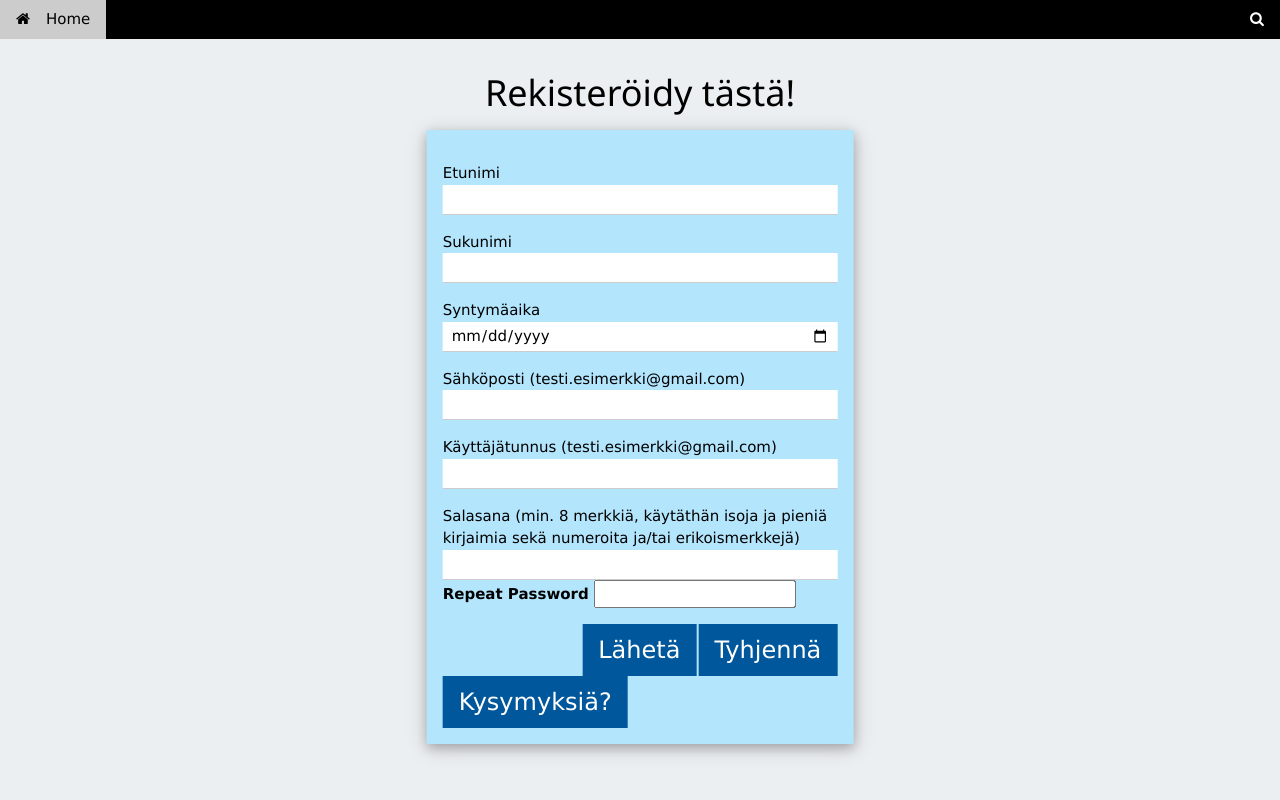
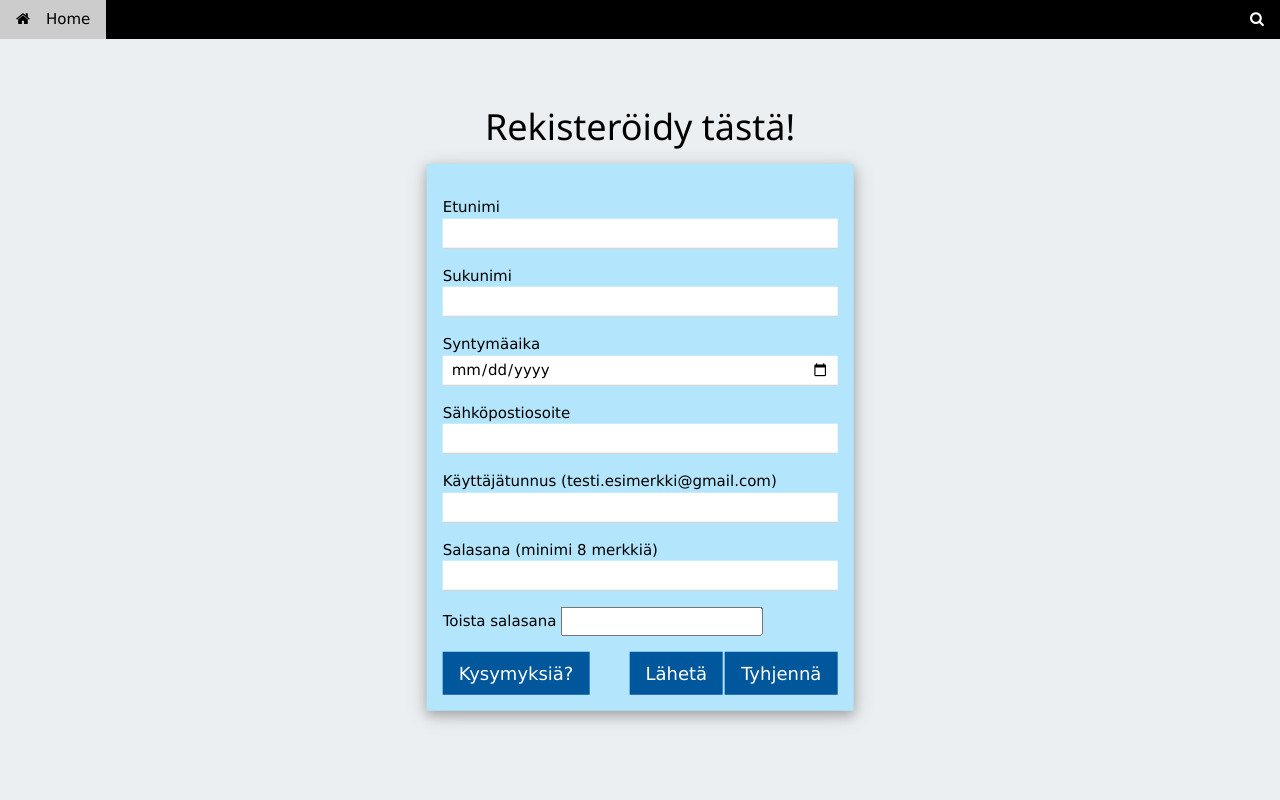
Before and after one commit to stinkybrew/Fitfix, a PHP site: page /register2.php in a window 1280 px wide. Run offline with PHP 8.4, Linux system fonts and the light colour scheme.

Commit message:
Update register2.php
pieniä muutoksia lisää

```diff
--- a/register2.php
+++ b/register2.php
@@ -10,18 +10,6 @@
 
     <body id="myPages" class="register">
 
-        <!-- Sidebar on click -->
-        <nav class="w3-sidebar w3-bar-block w3-white w3-card w3-animate-left w3-xxlarge" style="display:none;z-index:2" id="mySidebar">
-            <a href="javascript:void(0)" onclick="w3_close()" class="w3-bar-item w3-button w3-display-topright w3-text-teal">Close
-                <i class="fa fa-remove"></i>
-            </a>
-            <a href="#" class="w3-bar-item w3-button">Link 1</a>
-            <a href="#" class="w3-bar-item w3-button">Link 2</a>
-            <a href="#" class="w3-bar-item w3-button">Link 3</a>
-            <a href="#" class="w3-bar-item w3-button">Link 4</a>
-            <a href="#" class="w3-bar-item w3-button">Link 5</a>
-        </nav>
-
         <!-- Navbar -->
         <div class="w3-top">
             <div class="w3-bar w3-theme-d2 w3-left-align">
@@ -32,10 +20,6 @@
 
             <!-- Navbar on small screens -->
             <div id="navDemo" class="w3-bar-block w3-theme-d2 w3-hide w3-hide-large w3-hide-medium">
-                <a href="#team" class="w3-bar-item w3-button">Team</a>
-                <a href="#work" class="w3-bar-item w3-button">Work</a>
-                <a href="#pricing" class="w3-bar-item w3-button">Price</a>
-                <a href="#contact" class="w3-bar-item w3-button">Contact</a>
                 <a href="#" class="w3-bar-item w3-button">Search</a>
             </div>
         </div>
@@ -46,7 +30,7 @@
                 <div class="w3-third w3-display-middle">
                     <h1 class="w3-center">Rekisteröidy tästä!</h1>
                     <form class="w3-container w3-card-4 w3-padding-16 w3-white" action="lahetys.php" method="post">
-                      <div class="w3-section">
+                        <div class="w3-section">
                             <label>Etunimi</label>
                             <input class="w3-input" type="text" name="name" required>
                         </div>
@@ -59,7 +43,7 @@
                             <input class="w3-input" type="date" name="dob" required>
                         </div>
                         <div class="w3-section">
-                            <label>Sähköposti (testi.esimerkki@gmail.com)</label>
+                            <label>Sähköpostiosoite</label>
                             <input class="w3-input" type="text" name="email" required>
                         </div>
                         <div class="w3-section">
@@ -67,22 +51,24 @@
                             <input class="w3-input" type="text" name="email" required>
                         </div>
                         <div class="w3-section">
-                            <label for="password">Salasana (min. 8 merkkiä, käytäthän isoja ja pieniä kirjaimia sekä numeroita ja/tai erikoismerkkejä)</label>
+                            <label for="password">Salasana (minimi 8 merkkiä)</label>
                             <input class="w3-input" type="password" name="password" required>
-                            <label for="psw-repeat"><b>Repeat Password</b></label>
+                        </div>
+                        <div class="w3-section">
+                            <label for="psw-repeat">Toista salasana</label>
                             <input type="password" name="psw-repeat" required>
                         </div>
-                        <button type="reset" style="display:inline" class="w3-button w3-xlarge w3-right w3-theme" value="Reset">Tyhjennä</button>
-                        <input type="submit" style="display:inline;margin-right:2px" class="w3-button w3-xlarge w3-right w3-theme" value="Lähetä">
+                        <button type="reset" style="display:inline" class="w3-button w3-large w3-right w3-theme" value="Reset">Tyhjennä</button>
+                        <input type="submit" style="display:inline;margin-right:2px" class="w3-button w3-large w3-right w3-theme" value="Lähetä">
 
-                        <button type="button" onclick="document.getElementById('id01').style.display='block'" class="w3-button w3-xlarge w3-theme" title="Kysymys">Kysymyksiä?</button>
+                        <button type="button" onclick="document.getElementById('id01').style.display='block'" class="w3-button w3-large w3-theme" title="Kysymys">Kysymyksiä?</button>
                     </form>
                 </div>
                 <!--modal-->
                 <div id="id01" class="w3-modal">
                     <div class="w3-modal-content w3-card-4 w3-animate-top">
                         <header class="w3-container w3-teal w3-display-container">
-                            <span onclick="document.getElementById('id01').style.display='none'" class="w3-button w3-teal w3-display-topright"><i class="fa fa-remove"></i></span>
+                            <span onclick="document.getElementById('id01').style.display='none'" class="w3-button w3-teal w3-large w3-display-topright"><i class="fa fa-remove"></i></span>
                             <h4>Kysymyksiä?</h4>
                         </header>
                         <div class="w3-container">
@@ -92,7 +78,7 @@
                                     <input class="w3-input" type="text" name="name">
                                 </div>
                                 <div class="w3-section">
-                                    <label>Sähköpostiosoite(testi.esimerkki@gmail.com)</label>
+                                    <label>Sähköpostiosoite (testi.esimerkki@gmail.com)</label>
                                     <input class="w3-input" type="text" name="email">
                                 </div>
                                 <div class="w3-section">
@@ -111,7 +97,6 @@
                 </div>
             </div>
         </div>
-
         <!-- Footer
 <footer class="w3-container w3-padding-32 w3-theme-d1 w3-center w3-bottom w3-hide-small" id="footer">
 
```
